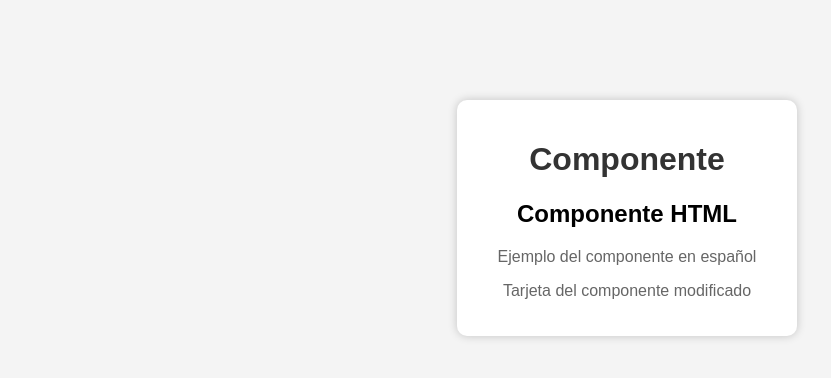
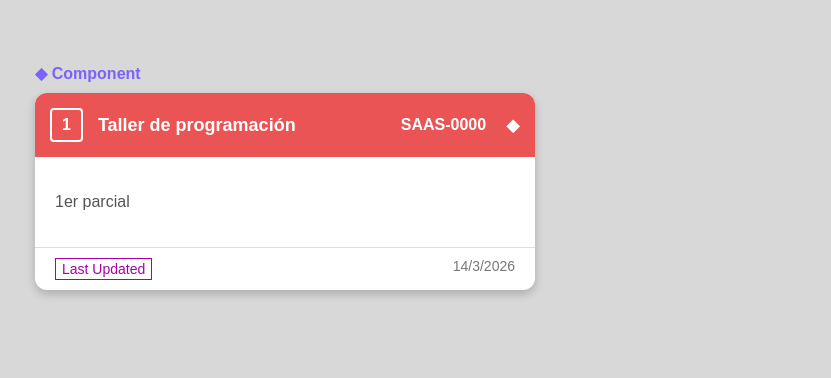
Before and after one commit to franconavia51-lgtm/1erparcial_navia, a plain HTML site: page index.html in a window 1280 px wide. Shown: the whole page, without its empty margins (13-844 px from the left). Drawn offline with Linux system fonts and the light colour scheme.

Commit message:
Actualizacion final

```diff
--- a/index.html
+++ b/index.html
@@ -1,28 +1,39 @@
 <!DOCTYPE html>
 <html lang="es">
-
 <head>
 <meta charset="UTF-8">
-<title>Examen Navia</title>
-
+<title>Component</title>
 <link rel="stylesheet" href="styles.css">
-
 </head>
 
 <body>
 
+<p class="titulo">◆ Component</p>
+
 <div class="card">
 
-<h1>Componente</h1>
+    <div class="card-header">
 
-<h2>Componente HTML</h2>
+        <div class="numero">1</div>
 
-<p>Ejemplo del componente en español</p>
+        <div class="agenda">Taller de programación</div>
 
-<p>Tarjeta del componente modificado</p>
+        <div class="codigo">SAAS-0000</div>
+
+        <div class="icono">◆</div>
+
+    </div>
+
+    <div class="card-body">
+        <p>1er parcial</p>
+    </div>
+
+    <div class="card-footer">
+        <span class="updated">Last Updated</span>
+        <span class="fecha">14/3/2026</span>
+    </div>
 
 </div>
 
 </body>
-
 </html>
--- a/styles.css
+++ b/styles.css
@@ -1,22 +1,73 @@
 body{
-font-family: Arial, Helvetica, sans-serif;
-background-color: #f4f4f4;
+    font-family: Arial, Helvetica, sans-serif;
+    background:#d8d8d8;
+    padding:40px;
+}
+
+.titulo{
+    color:#7b61ff;
+    font-weight:bold;
+    margin-bottom:10px;
 }
 
 .card{
-width:300px;
-margin:100px auto;
-padding:20px;
-background:white;
-border-radius:10px;
-box-shadow:0px 0px 10px rgba(0,0,0,0.2);
-text-align:center;
+    width:500px;
+    background:white;
+    border-radius:12px;
+    box-shadow:0 4px 10px rgba(0,0,0,0.2);
+    overflow:hidden;
 }
 
-h1{
-color:#333;
+.card-header{
+    background:#ea5455;
+    color:white;
+    display:flex;
+    align-items:center;
+    padding:15px;
 }
 
-p{
-color:#666;
+.numero{
+    border:2px solid white;
+    padding:6px 10px;
+    border-radius:4px;
+    margin-right:15px;
+    font-weight:bold;
 }
+
+.agenda{
+    flex:1;
+    font-size:18px;
+    font-weight:bold;
+}
+
+.codigo{
+    margin-right:20px;
+    font-weight:bold;
+}
+
+.icono{
+    font-size:18px;
+}
+
+.card-body{
+    padding:20px;
+    color:#555;
+}
+
+.card-footer{
+    display:flex;
+    justify-content:space-between;
+    padding:10px 20px;
+    border-top:1px solid #ddd;
+    font-size:14px;
+}
+
+.updated{
+    color:#a600a6;
+    border:1px solid #a600a6;
+    padding:2px 6px;
+}
+
+.fecha{
+    color:#777;
+}
```
